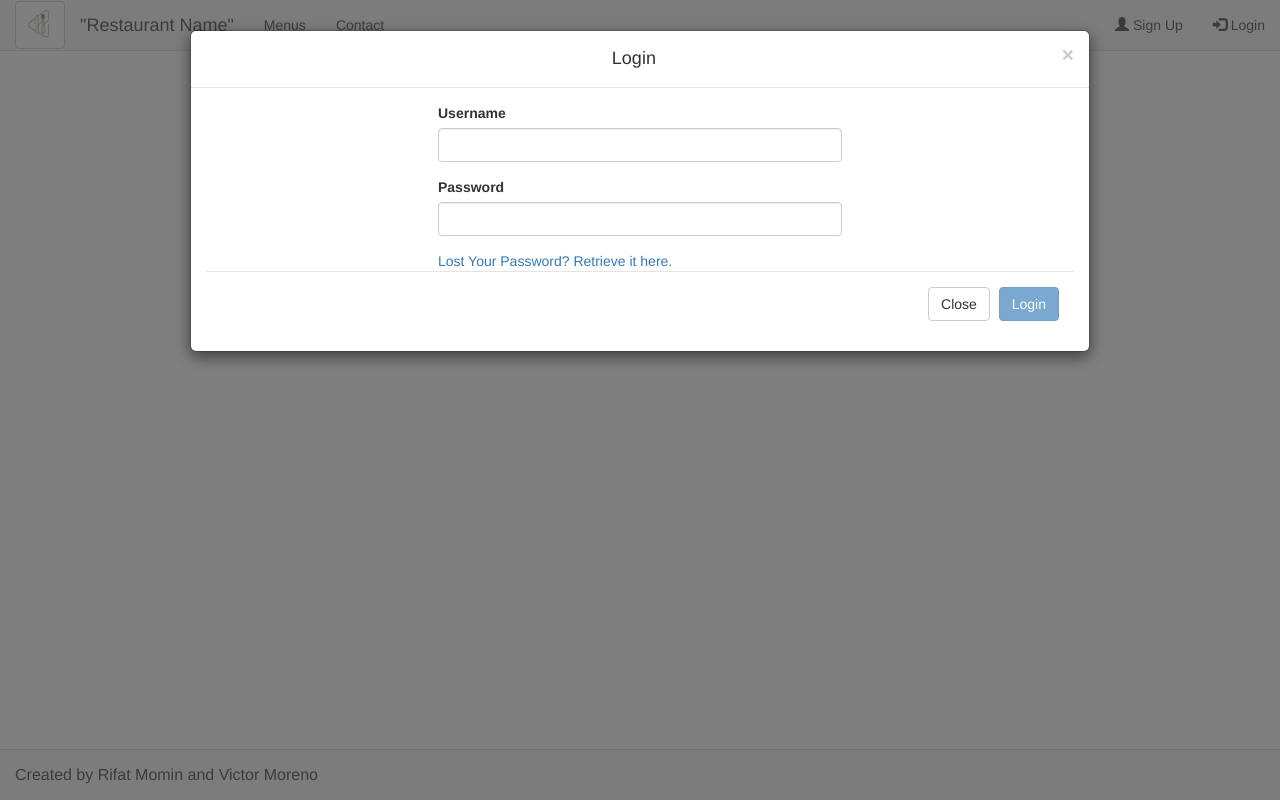
After one commit to RifatMomin/RestaurantManagementSRC1, a PHP site: page /RestaurantManagement_1/reset.html in a window 1280 px wide, after a click on "Login". The commit adds this page. Run offline with PHP 8.4, Linux system fonts and the light colour scheme.

Commit message:
Retrieve Password

```diff
--- a/js/control/generalFunctions.js
+++ b/js/control/generalFunctions.js
@@ -105,7 +105,7 @@ function showErrors(errors)
 }
 
 
-function showNormalError(msg){
+function showNormalError(msg) {
     alert(msg);
 }
 
@@ -141,6 +141,6 @@ function mypasswordmatch()
     }
     else
     {
-        $( "#reset" ).submit();
+        $("#reset").submit();
     }
 }
--- a/js/control/index.js
+++ b/js/control/index.js
@@ -154,6 +154,8 @@ $(document).ready(function () {
             });
         };
 
+
+
         /**
          * @description Sends to the server the user to register in the App
          * @version 1
@@ -163,6 +165,10 @@ $(document).ready(function () {
         $scope.register = function () {
             console.log($scope.registerUser);
         };
+
+        $scope.changeModals = function (){
+            $("#loginModal").modal("hide");
+        }
     });
 
 
@@ -178,7 +184,6 @@ $(document).ready(function () {
         };
     });
 
-    //Templates
     mainApp.directive("contactTemplate", function () {
         return {
             restrict: 'E',
@@ -187,6 +192,17 @@ $(document).ready(function () {
 
             },
             controllerAs: 'contactTemplate'
+        };
+    });
+
+    mainApp.directive("retrieveTemplate", function () {
+        return {
+            restrict: 'E',
+            templateUrl: "templates/retrieveTemplate.html",
+            controller: function () {
+
+            },
+            controllerAs: 'retrieveTemplate'
         };
     });
 
--- /dev/null
+++ b/reset.html
@@ -0,0 +1,206 @@
+<!DOCTYPE html>
+<?php
+session_start();
+
+
+if (isset($_SESSION['connectedUser'])) {
+header("Location: main.php");
+} else {
+echo "No hay user";
+}
+?>
+<!--
+To change this license header, choose License Headers in Project Properties.
+To change this template file, choose Tools | Templates
+and open the template in the editor.
+-->
+<html ng-app="mainRestaurantApp">
+    <head>
+        <title>Restaurant Management</title>
+        <link rel="icon" href="images/LOGO-PROJECT.png" type="image/png"/>
+
+        <meta charset="UTF-8">
+        <meta name="viewport" content="width=device-width, initial-scale=1.0">
+        <meta http-equiv="cache-control" content="no-cache" >
+        <meta http-equiv="pragma" content="no-cache" >
+
+        <!--Bootstrap CSS-->
+        <link href="css/bootstrap-3.3.6-dist/css/bootstrap.min.css" rel="stylesheet" type="text/css"/>
+
+        <link href="css/index.css" rel="stylesheet" type="text/css"/>
+
+        <!--AngularJS and jQUeryJS-->
+        <script src="js/frameworks/jquery-ui-1.11.4/external/jquery/jquery.js" type="text/javascript"></script>
+        <script src="js/frameworks/jquery-ui-1.11.4/jquery-ui.js" type="text/javascript"></script>
+        <script src="js/frameworks/angular/angular.min.js" type="text/javascript"></script>
+        <script src="js/frameworks/angular/dirPagination.js" type="text/javascript"></script>
+        <script src="js/frameworks/angular/angular-file-upload.js" type="text/javascript"></script>
+        <script src="css/bootstrap-3.3.6-dist/js/bootstrap.min.js" type="text/javascript"></script>
+        <script src="js/frameworks/geoapi.es-js-master/GeoAPI.js" type="text/javascript"></script>
+
+        <!--Library to MD5 CRYOPT-->
+        <script src="js/frameworks/cryptoJS/components/core-min.js" type="text/javascript"></script>
+        <script src="js/frameworks/cryptoJS/components/md5.js" type="text/javascript"></script>
+
+        <!--Model-->
+        <script src="js/model/Users/UserObj.js" type="text/javascript"></script>
+
+
+        <!-- Index Control-->
+        <script src="js/control/generalFunctions.js" type="text/javascript"></script>
+        <script src="js/control/index.js" type="text/javascript"></script>
+    </head>
+    <body ng-controller="sessionController as sessionCtrl" ng-init="loadProvinces()">
+        <nav class="navbar navbar-default navbar-fixed-top">
+            <div class="container-fluid">
+                <div class="navbar-header">
+                    <button type="button" class="navbar-toggle" data-toggle="collapse" data-target="#myNavbar">
+                        <span class="icon-bar"></span>
+                        <span class="icon-bar"></span>
+                        <span class="icon-bar"></span>
+                    </button>
+                    <a class="navbar-brand" href="#">
+                        <img class="img-thumbnail" src="images/LOGO-PROJECT.png" alt="" width="50" height="50"/>
+
+                    </a>
+                    <a class="navbar-brand">"Restaurant Name"</a>
+                </div>
+                <div class="collapse navbar-collapse" id="myNavbar">
+                    <ul class="nav navbar-nav">
+                        <li><a href="#">Menus</a></li>
+                        <li><a href="#">Contact</a></li>
+                    </ul>
+                    <ul class="nav navbar-nav navbar-right">
+                        <li><a href="#" data-toggle="modal" data-target="#signUpModal"><span class="glyphicon glyphicon-user"></span> Sign Up</a></li>
+                        <li><a href="#" data-toggle="modal" data-target="#loginModal" ><span class="glyphicon glyphicon-log-in"></span> Login</a></li>
+                    </ul>
+                </div>
+            </div>
+        </nav>
+
+
+        <footer class="navbar navbar-default navbar-fixed-bottom">
+            <div class="container-fluid">
+                <div class="navbar-header">
+                    <a class="navbar-brand footer-brand" href="#">Created by Rifat Momin and Victor Moreno</a>
+                </div>
+            </div>
+        </footer>
+
+        <!-- Modal -->
+        <div class="modal fade" id="loginModal" tabindex="-1" role="dialog" aria-labelledby="modalLogin">
+            <div class="modal-dialog modal-lg" role="document">
+                <div class="modal-content">
+                    <div class="modal-header">
+                        <button type="button" class="close" data-dismiss="modal" aria-label="Close"><span aria-hidden="true">&times;</span></button>
+                        <h4 class="modal-title text-center" id="modalLogin">Login</h4>
+                    </div>
+                    <div class="modal-body">
+                        <form name="loginForm" ng-submit="connection()" novalidate>
+                            <div class="col-lg-6 col-md-6 col-xs-12 center-block" ng-class="{'has-error': loginForm.username.$invalid }">
+                                <div class="form-group">
+                                    <label>Username</label>
+                                    <input type="text" class="form-control" ng-keydown="showInfoForm()" ng-model="user.username"  required/>
+                                </div>
+
+                                <div class="form-group">
+                                    <label>Password</label>
+                                    <input type="password" class="form-control" ng-model="user.password" required/>
+                                </div>
+                                <a href="#" data-toggle="modal" data-target="#retrieveModal" ng-click="userAction == 1; changeModals()">Lost Your Password? Retrieve it here.</a>
+
+                            </div>
+                            <div class="modal-footer">
+                                <button type="button" class="btn btn-default" data-dismiss="modal">Close</button>
+                                <button type="submit" class="btn btn-primary" ng-disabled="loginForm.$invalid">Login</button>
+                            </div>
+                        </form>
+                    </div>
+                </div>
+            </div>
+        </div>
+
+
+        <!-- Modal -->
+        <div class="modal fade" id="signUpModal" tabindex="-1" role="dialog" aria-labelledby="modalSignUp">
+            <div class="modal-dialog modal-lg" role="document">
+                <div class="modal-content">
+                    <div class="modal-header">
+                        <button type="button" class="close" data-dismiss="modal" aria-label="Close"><span aria-hidden="true">&times;</span></button>
+                        <h4 class="modal-title text-center" id="modalSignUp">Sign Up</h4>
+
+                    </div>
+
+                    <div class="modal-body">
+                        <form name="registerForm" novalidate ng-submit="register()" class="row">
+                            <div class="col-md-6">
+                                <div class="form-group" ng-class="{'has-error': registerForm.registerUsername.$invalid, 'has-success':registerForm.registerUsername.$valid}">
+                                    <label>Username *</label>
+                                    <input type="text" class="form-control" ng-model="registerUser.username" name="registerUsername"  required/>
+                                </div>
+
+                                <div class="form-group" ng-class="{'has-error': registerForm.registerPassword.$invalid, 'has-success':registerForm.registerPassword.$valid}">
+                                    <label>Password *</label>
+                                    <input type="password" class="form-control" ng-model="registerUser.password" name="registerPassword" required/>
+                                </div>
+
+                                <div class="form-group" ng-class="{'has-error': registerForm.repeatPassword.$invalid, 'has-success':registerForm.repeatPassword.$valid}">
+                                    <label>Repeat password *</label>
+                                    <input type="password" class="form-control" name="repeatPassword" required/>
+                                </div>
+
+                                <div class="form-group" ng-class="{'has-error': registerForm.registerName.$invalid, 'has-success':registerForm.registerName.$valid}">
+                                    <label>Name *</label>
+                                    <input type="text" class="form-control" ng-model="registerUser.name" name="registerName" required/>
+                                </div>
+
+                                <div class="form-group" ng-class="{'has-error': registerForm.registerSurname.$invalid, 'has-success':registerForm.registerSurname.$valid}">
+                                    <label>Surname *</label>
+                                    <input type="text" class="form-control" ng-model="registerUser.surname" name="registerSurname" required/>
+                                </div>
+
+
+                            </div>
+                            <div class="col-md-6">
+                                <div class="form-group" ng-class="{'has-error': registerForm.registerEmail.$invalid, 'has-success':registerForm.registerEmail.$valid}">
+                                    <label>Email *</label>
+                                    <input type="email" class="form-control" ng-model="registerUser.email" ng-pattern="/^\w+@[a-zA-Z_]+?\.[a-zA-Z]{2,3}$/" name="registerEmail" required/>
+                                </div>
+                                <div class="form-group" ng-class="{'has-error': registerForm.registerPhone.$invalid, 'has-success':registerForm.registerPhone.$valid}">
+                                    <label>Phone *</label>
+                                    <input type="text" class="form-control" ng-model="registerUser.phone" name="registerPhone" required/>
+                                </div>
+                                <div class="form-group" ng-class="{'has-error': registerForm.registerAddress.$invalid, 'has-success':registerForm.registerAddress.$valid}">
+                                    <label>Address *</label>
+                                    <input type="text" class="form-control" ng-model="registerUser.address" name="registerAddress" required/>
+                                </div>
+                                <div class="form-group">
+                                    <label>Province</label>
+                                    <select class="form-control" ng-model="province" name="registerProvince" ng-change="chargeCity()" ng-options="object.PRO for object in provinces track by object.CPRO">
+                                    </select>
+                                </div>
+                                <div class="form-group">
+                                    <label>City</label>
+                                    <select class="form-control" ng-model="city" name="registerCity" ng-change="loadZipCode()" ng-options="object.DMUN50 for object in cities track by object.CMUM">
+                                    </select>
+                                </div>
+                            </div>
+
+                            <div class="col-md-12">
+                                <div class="form-group" ng-class="{'has-error': registerForm.registerUserImage.$invalid, 'has-success':registerForm.registerUserImage.$valid}">
+                                    <label>User Image *</label>
+                                    <input type="file" file="image" accept="image/*" id="registerUserImage" name="registerUserImage" required/>
+                                </div>
+                            </div>
+
+                    </div>
+                    <div class="modal-footer">
+                        <button type="button" class="btn btn-default" data-dismiss="modal">Close</button>
+                        <button type="submit" class="btn btn-primary" ng-disabled="registerForm.$invalid">Register</button>
+                    </div>
+                    </form>
+                </div>
+            </div>
+        </div>
+    </body>
+</html>
```
Also changed, not shown: index.php (+3 -6 lines), php/controllers/UserControllerClass.php (+18 -20 lines), php/model/persist/Users/UserADO.php (+7 -18 lines), reset.php (renamed from templates/reset.php, +31 -28 lines), templates/retrieve.html (deleted, +0 -16 lines), templates/retrieve.php (deleted, +0 -93 lines), templates/retrieveTemplate.html (added, +23 -0 lines).
